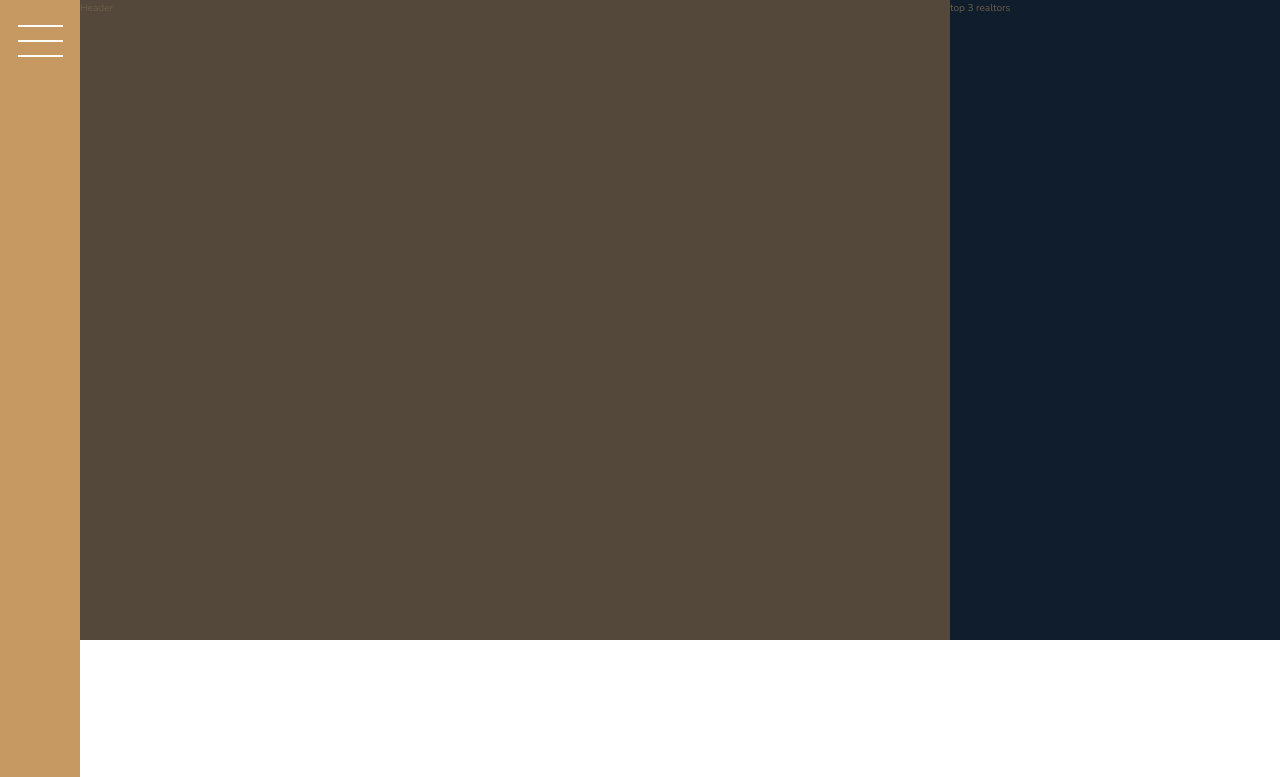
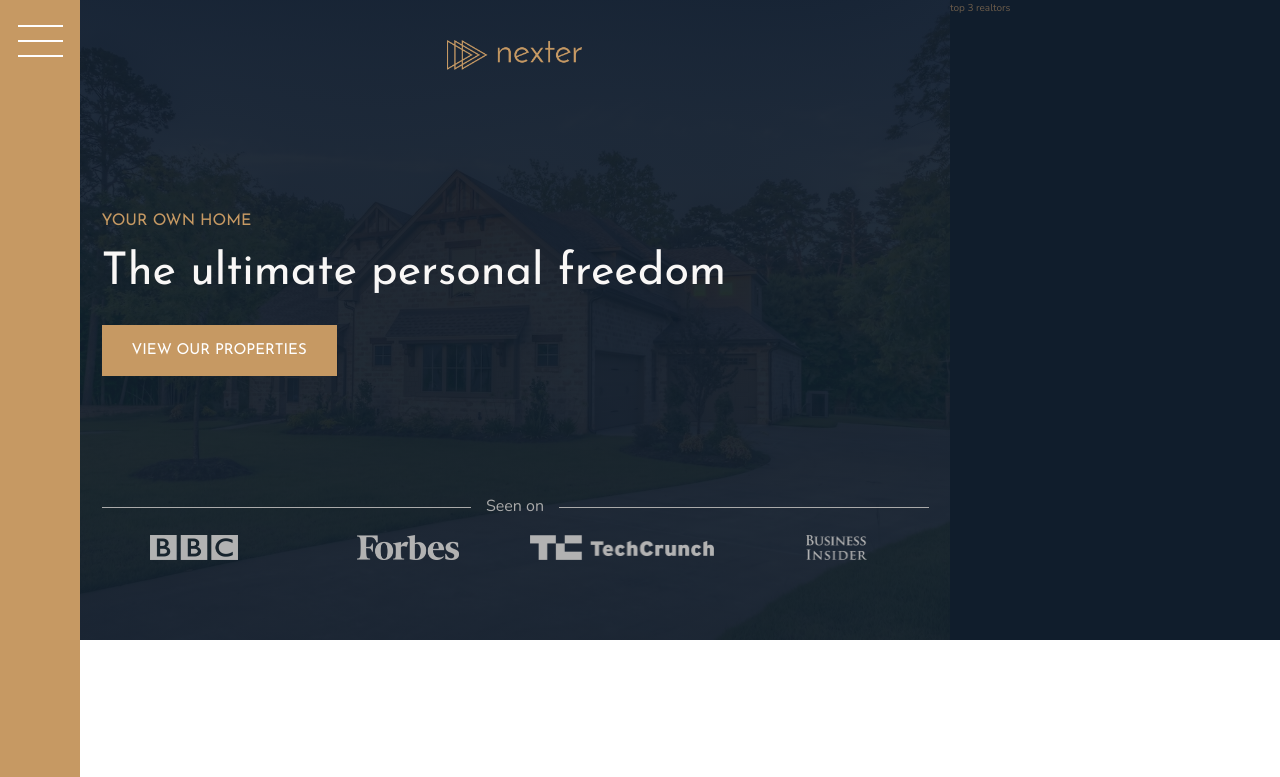
Before and after one commit to tactwolfe/Advance-css-nexter-project, a website: page index.html in a window 1280 px wide. Shown: the top 777 px of the page. Drawn offline with nearby package versions, Linux system fonts and the light colour scheme.

Commit message:
completed our header section

```diff
--- a/index.html
+++ b/index.html
@@ -20,9 +20,25 @@
         </div>
 
 <!----------------------------------------------- Sidebar section ---------------------------------------------------------------->
+
+<!----------------------------------------------- Header section ---------------------------------------------------------------->
+
         <header class="header">
-            Header
+            <img src="img/logo.png" alt="Nexter logo" class="header__logo">
+            <h3 class="heading-3">Your own home</h3>
+            <h1 class="heading-1">The ultimate personal freedom</h1>
+            <button class="btn header__btn">View our properties</button>
+
+            <div class="header__seenon-text">Seen on</div>
+            <div class="header__seenon-logos">
+                <img src="img/logo-bbc.png" alt="Seen on logo 1">
+                <img src="img/logo-forbes.png" alt="Seen on logo 2">
+                <img src="img/logo-techcrunch.png" alt="Seen on logo 3">
+                <img src="img/logo-bi.png" alt="Seen on logo 4">
+            </div>
         </header>
+
+<!----------------------------------------------- Header section ---------------------------------------------------------------->
         <div class="realtors">
             top 3 realtors
         </div>
--- a/sass/_header.scss
+++ b/sass/_header.scss
@@ -1,4 +1,55 @@
 .header{
-    background-color: $color-grey-dark-1;
     grid-column: full-start / col-end 6;
+    background-image:
+    linear-gradient(rgba($color-secondary,.93) , rgba($color-secondary,.93)),
+    url(../img/hero.jpeg);
+    background-size: cover;
+    background-position: center;
+    padding: 8rem;
+    padding-top:4rem ;
+
+    display: grid;
+    grid-template-rows: 1fr min-content 6rem 1fr;
+    grid-template-columns: max-content;
+    row-gap: 1.5rem;;
+    justify-content: center;
+
+    &__logo{
+        height: 3rem;
+        justify-self: center;
+    }
+    &__seenon-text{
+        display: grid;
+        grid-template-columns: 1fr max-content 1fr;
+        column-gap: 1.5rem;
+        align-items: center;
+
+        font-size: 1.6rem;
+        color: $color-grey-light-2;
+
+        &::before,
+        &::after{
+            content: "";
+            height: 1px;
+            display: block;
+            background-color: currentColor;
+        }
+    }
+    &__seenon-logos{
+        display: grid;
+        grid-template-columns: repeat(4,1fr);
+        column-gap: 3rem;
+        justify-items: center;
+
+
+        img{
+            height: 2.5rem;
+            filter: brightness(70%);
+
+        }
+    }
+    &__btn{
+        align-self: start;
+        justify-self: start;
+    }
 }
--- a/sass/_typography.scss
+++ b/sass/_typography.scss
@@ -5,7 +5,9 @@
 
 .heading-1{
     @extend %heading;
-
+    font-size: 4.5rem;
+    color: $color-grey-light-1;
+    line-height: 1;
 }
 .heading-2{
     @extend %heading;
```
Also changed, not shown: sass/main.css, 1 other file.
